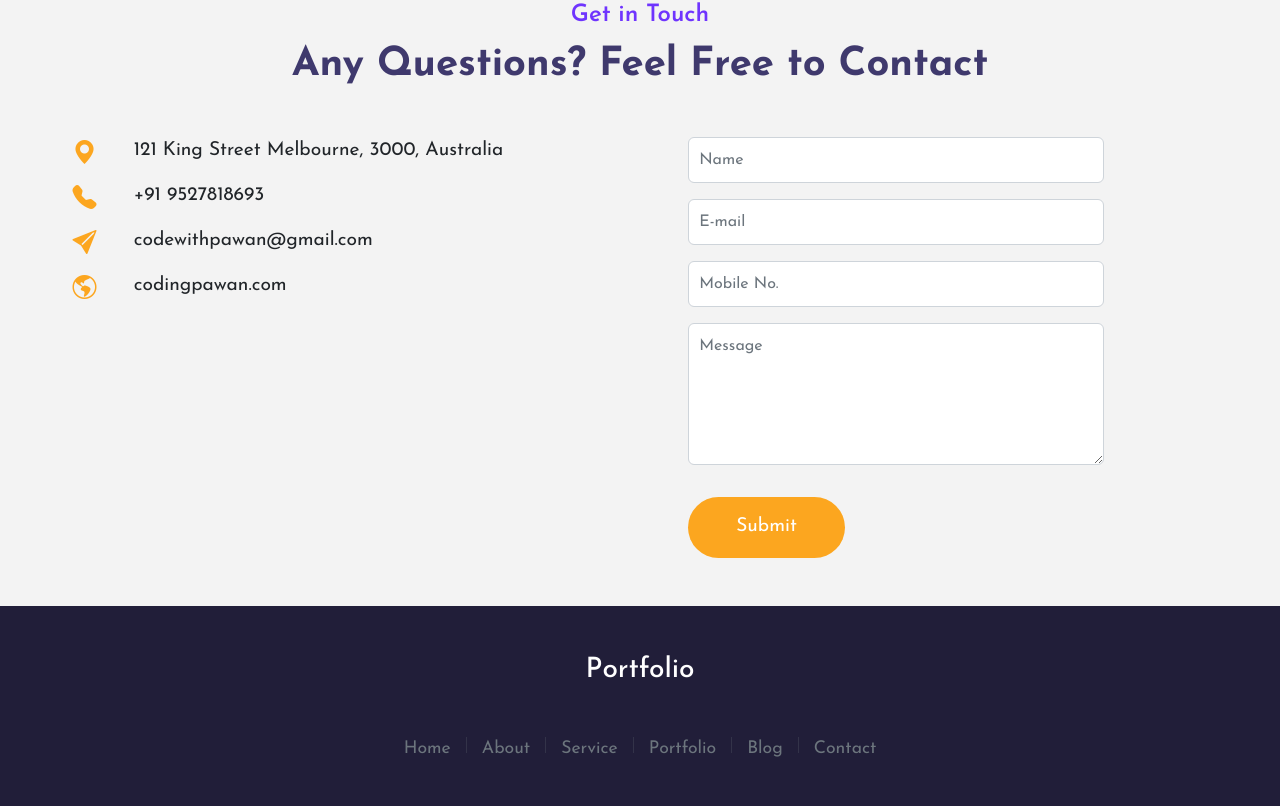
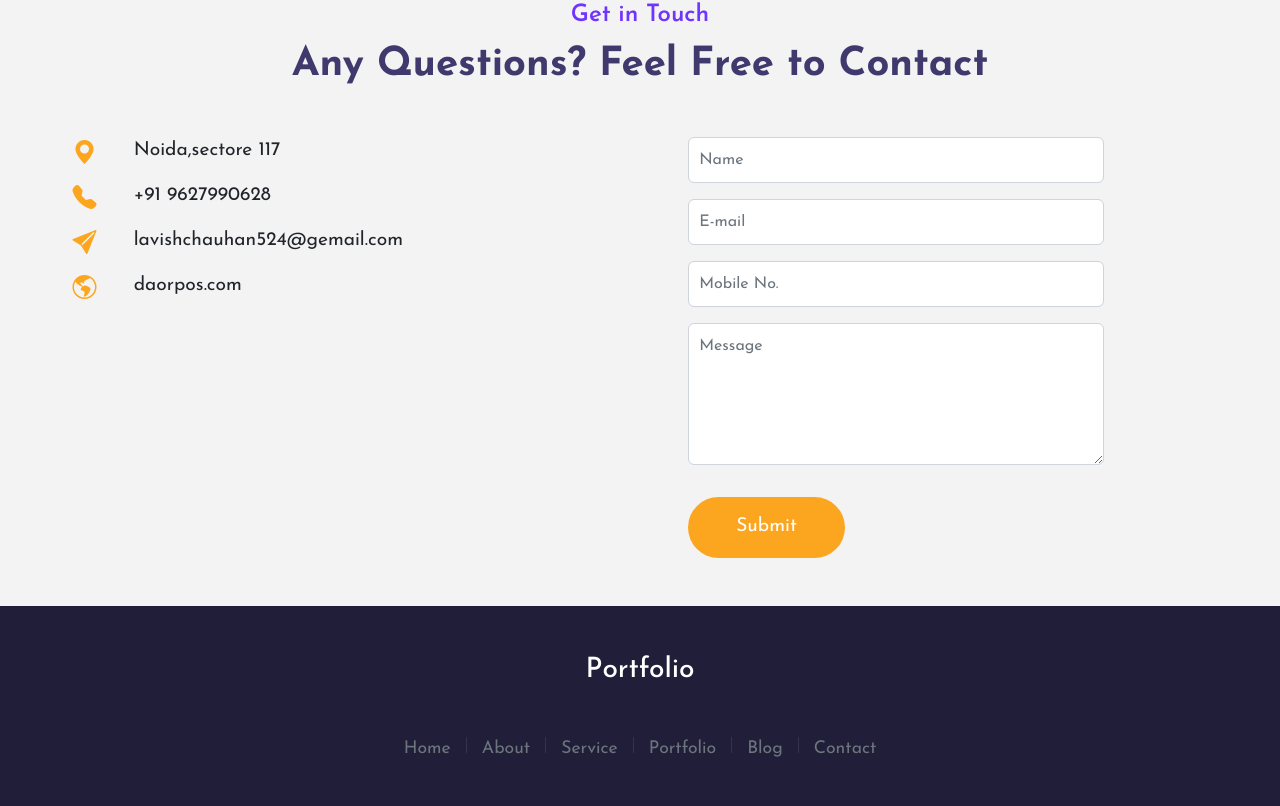
Before and after one commit to lavishchauhan5555/myportfolio, a plain HTML site: page index.html in a window 1280 px wide. Shown: the part 3237-4043 px from the top of the page. Drawn offline with nearby package versions, Linux system fonts and the light colour scheme.

Commit message:
Initial commit

```diff
--- a/index.html
+++ b/index.html
@@ -749,7 +749,7 @@
               <i class="bi bi-geo-alt-fill"></i>
             </div>
             <div class="col-11">
-              <p>121 King Street Melbourne, 3000, Australia</p>
+              <p>Noida,sectore 117</p>
             </div>
           </div>
           <div class="row justify-content-evenly">
@@ -757,7 +757,7 @@
               <i class="bi bi-telephone-fill"></i>
             </div>
             <div class="col-11">
-              <p>+91 9527818693</p>
+              <p>+91 9627990628</p>
             </div>
           </div>
           <div class="row justify-content-evenly">
@@ -765,7 +765,7 @@
               <i class="bi bi-send-fill"></i>
             </div>
             <div class="col-11">
-              <p>codewithpawan@gmail.com</p>
+              <p>lavishchauhan524@gemail.com</p>
             </div>
           </div>
           <div class="row justify-content-evenly">
@@ -773,7 +773,7 @@
               <i class="bi bi-globe-americas"></i>
             </div>
             <div class="col-11">
-              <p>codingpawan.com</p>
+              <p>daorpos.com</p>
             </div>
           </div>
         </div>
```
